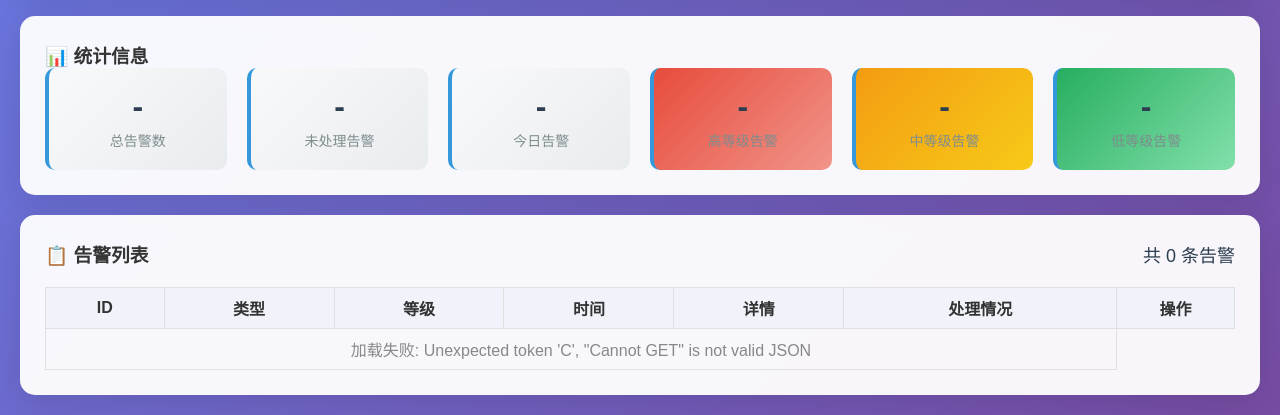
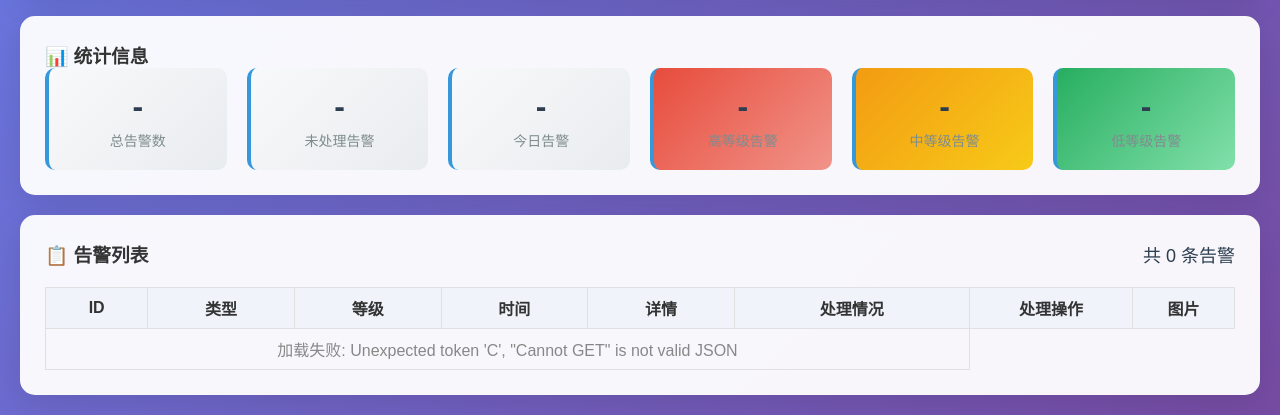
Before and after one commit to zhizhu505/video-surveillance-ai-integration, a Python web app: template templates/alerts_history.html in a window 1280 px wide. Shown: the part 400-815 px from the top of the page. Run offline with Jinja, Linux system fonts and the light colour scheme; the template is opened without the code that fills it, so the values that code supplies are empty.

Commit message:
告警中心页面基本完善，将要增加查看图片功能

```diff
--- a/templates/alerts_history.html
+++ b/templates/alerts_history.html
@@ -489,7 +489,8 @@
                         <th>时间</th>
                         <th>详情</th>
                         <th>处理情况</th>
-                        <th>操作</th>
+                        <th>处理操作</th>
+                        <th>图片</th>
                       </tr>
                     </thead>
                     <tbody id="alerts-tbody">
@@ -625,9 +626,13 @@
                     <td>${alert.datetime || alert.event_time || ''}</td>
                     <td>${alert.message || ''}</td>
                     <td>
-                      ${(alert.acknowledged === 1 || alert.acknowledged === true)
-                        ? `<button class='btn btn-sm btn-warning' onclick='unacknowledgeAlert(${alert.id})'>取消处理</button>`
-                        : `<button class='btn btn-sm btn-success' onclick='acknowledgeAlert(${alert.id})'>标记处理</button>`}
+                      ${(alert.acknowledged === 1 || alert.acknowledged === true) ? '<span style="color:#27ae60;font-weight:bold;">已处理</span>' : '<span style="color:#e74c3c;font-weight:bold;">未处理</span>'}
+                    </td>
+                    <td>
+                      ${(alert.acknowledged === 1 || alert.acknowledged === true) ? `<button class='btn btn-sm btn-warning' onclick='unacknowledgeAlert(${alert.id})'>取消处理</button>` : `<button class='btn btn-sm btn-success' onclick='acknowledgeAlert(${alert.id})'>标记处理</button>`}
+                    </td>
+                    <td>
+                      <button class='btn btn-sm btn-primary' onclick='showAlertImage("${alert.image_filename}")'>查看</button>
                     </td>
                   </tr>
                 `;
@@ -736,5 +741,20 @@
             loadAlerts();
         }
     </script>
+    <div id="imageModal" style="display:none;position:fixed;z-index:999;left:0;top:0;width:100vw;height:100vh;background:rgba(0,0,0,0.6);justify-content:center;align-items:center;">
+      <img id="modalImg" src="" style="max-width:80vw;max-height:80vh;border:8px solid #fff;border-radius:8px;">
+    </div>
+    <script>
+    function showAlertImage(filename) {
+        if (!filename) { alert('未找到图片'); return; }
+        const modal = document.getElementById('imageModal');
+        const img = document.getElementById('modalImg');
+        img.src = '/alerts_images/' + filename; // TODO: 确认后端图片访问路径
+        modal.style.display = 'flex';
+    }
+    document.getElementById('imageModal').onclick = function() {
+        this.style.display = 'none';
+    }
+    </script>
 </body>
 </html>
```
